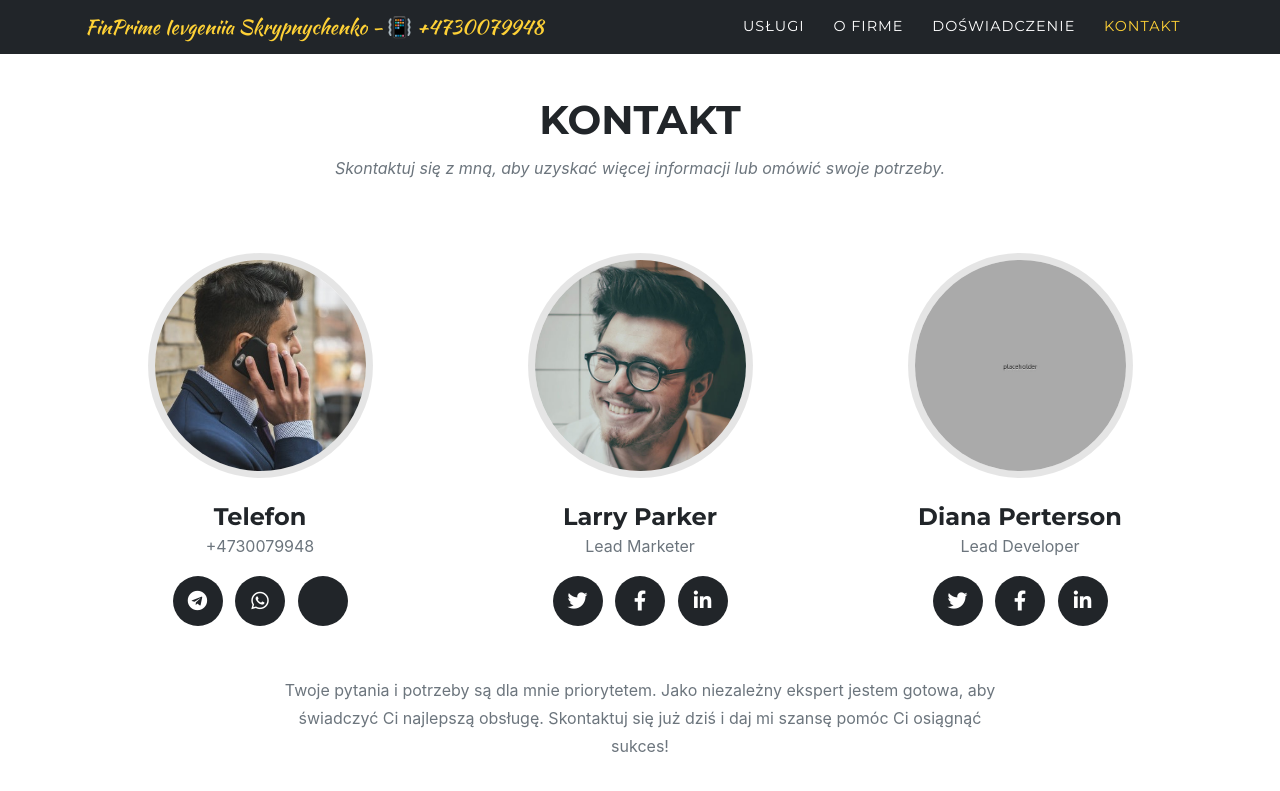
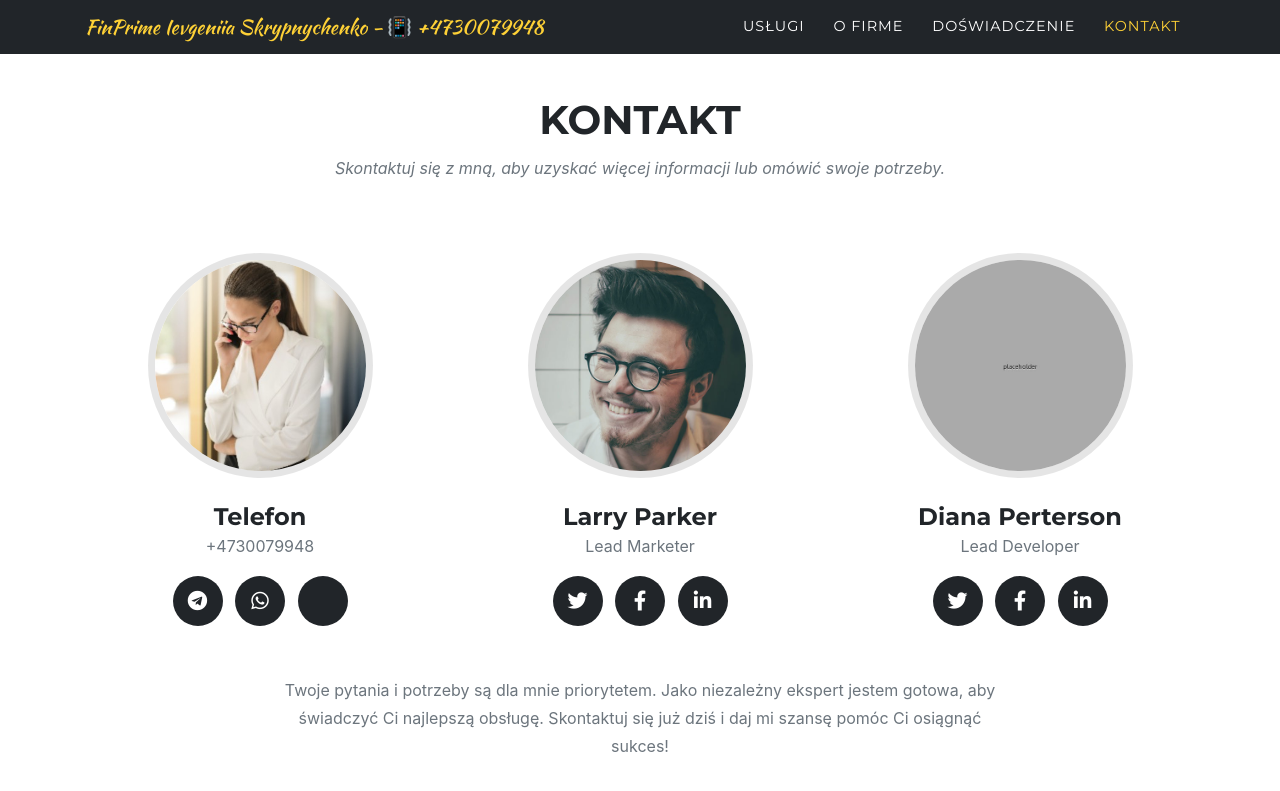
Before and after one commit to scripnichenko/finprime, a Jekyll site: the page built from index.md, in a window 1280 px wide and 900 px high, scrolled down 4561 px. Shown: the top 791 px of the window. Built offline with Jekyll 4.4.1, drawn with Linux system fonts in a browser that asks for light colours; some web fonts are replaced.

Commit message:
updated icon and photo

```diff
--- a/_data/sitetext.yml
+++ b/_data/sitetext.yml
@@ -82,7 +82,7 @@
           - url: https://t.me/+48730079948
             icon: fab fa-telegram
           - url: https://wa.link/prz74u
-            icon: fab fa-whatsapp"
+            icon: fab fa-whatsapp
           - url: sms:+48730079948?&body=Witam!
             icon: fas fa-comment-sms
       - name: "Larry Parker"
```
Also changed, not shown: assets/img/team/call.jpg, assets/img/team/call2.jpg (added).
